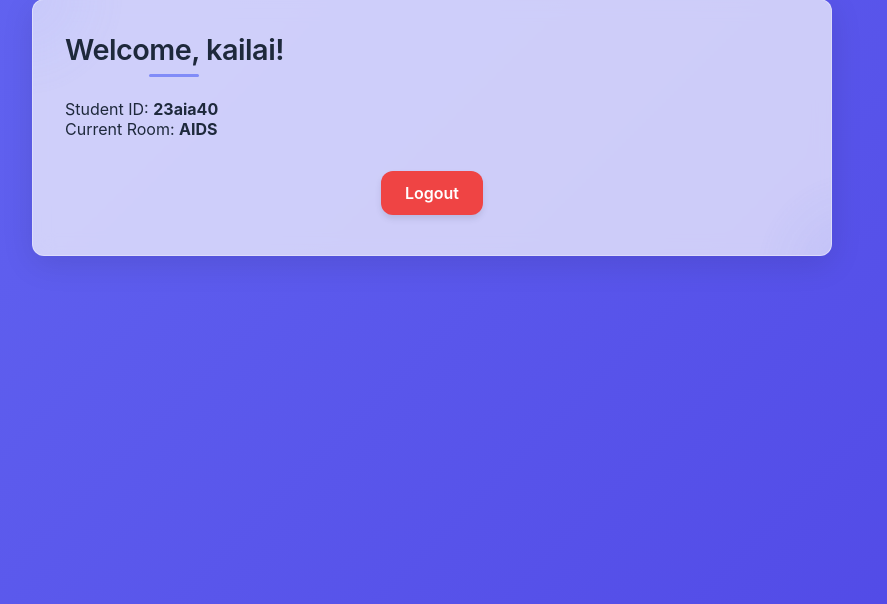
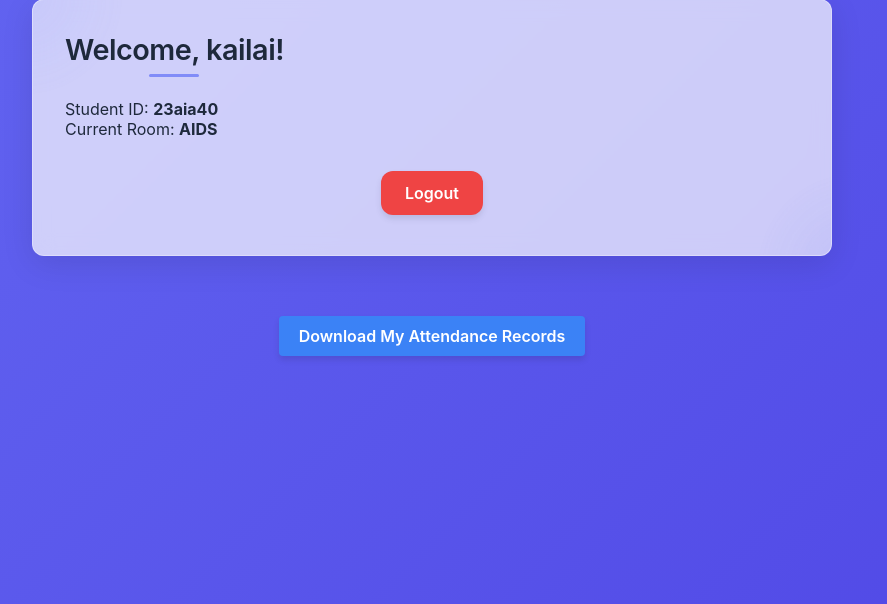
Before and after one commit to kailai-13/True_Wifi_Attendance, a Flask app: page /student_dashboard in a window 1280 px wide. Shown: the part 33-637 px from the top of the page, without its empty margins (208-1095 px from the left). Run offline with Flask 3, Linux system fonts and the light colour scheme; a user stored in the database is signed in; data comes from the database, SQL or seed files in the repository; both versions use the stored data as it was after the commit.

Commit message:
added student record download

```diff
--- a/app.py
+++ b/app.py
@@ -617,5 +617,45 @@ def download_attendance():
 
     return send_file(temp_file.name, as_attachment=True, download_name='attendance.csv')
 
+@app.route('/download_student_attendance')
+def download_student_attendance():
+    if 'student_id' not in session:
+        flash("Please login first")
+        return redirect(url_for('login_student'))
+
+    # Get student's actual ID string from database
+    student_db_id = session.get('student_id')
+    student = Student.query.get(student_db_id)
+
+    if not student:
+        flash("Student not found")
+        return redirect(url_for('login_student'))
+
+    # Create temporary CSV file
+    import tempfile
+    temp_file = tempfile.NamedTemporaryFile(delete=False, suffix='.csv')
+
+    with open(temp_file.name, 'w', newline='') as csvfile:
+        fieldnames = ['room_code', 'login_time', 'logout_time', 'active_duration']
+        writer = csv.DictWriter(csvfile, fieldnames=fieldnames)
+
+        writer.writeheader()
+        # Filter records by student's actual ID string
+        records = AttendanceRecord.query.filter_by(student_id=student.student_id).all()
+
+        for record in records:
+            writer.writerow({
+                'room_code': record.room_code,
+                'login_time': record.login_time.strftime('%Y-%m-%d %H:%M:%S'),
+                'logout_time': record.logout_time.strftime('%Y-%m-%d %H:%M:%S') if record.logout_time else 'N/A',
+                'active_duration': f"{record.active_duration:.2f} minutes"
+            })
+
+    return send_file(
+        temp_file.name,
+        as_attachment=True,
+        download_name=f'attendance_{student.student_id}.csv'
+    )
+
 if __name__ == '__main__':
     app.run(host="0.0.0.0",port=5000 ,ssl_context=("cert.pem", "key.pem"))
--- a/static/app.css
+++ b/static/app.css
@@ -616,3 +616,21 @@ input[type="text"] {
   margin-right: 10px;
   width: 200px;
 }
+
+/* Add to existing CSS */
+.attendance-download {
+  margin: 20px 0;
+}
+
+.attendance-download button {
+  background-color: #4CAF50;
+  color: white;
+  padding: 10px 20px;
+  border: none;
+  border-radius: 4px;
+  cursor: pointer;
+}
+
+.attendance-download button:hover {
+  background-color: #45a049;
+}
--- a/templates/student_dashboard.html
+++ b/templates/student_dashboard.html
@@ -40,5 +40,10 @@
             <a onclick='logout()' class="btn logout-btn">Logout</a>
         </div>
     </div>
+    <div class="attendance-download">
+        <a href="/download_student_attendance">
+            <button>Download My Attendance Records</button>
+        </a>
+    </div>
 </body>
 </html>
```
Also changed, not shown: instance/rooms.db, instance/students.db, 2 other files.
